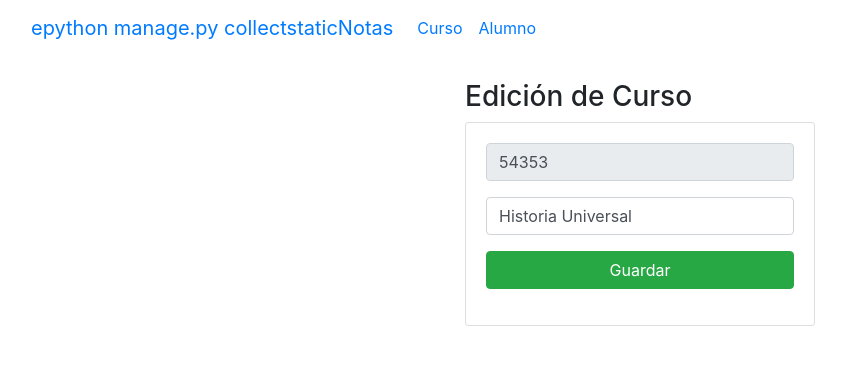
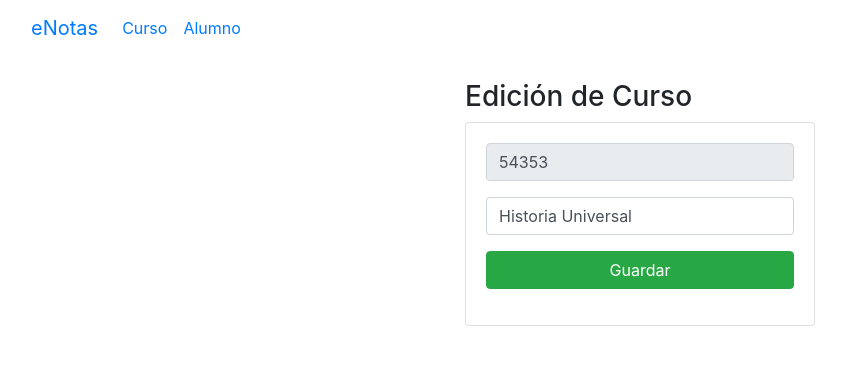
Before and after one commit to dzamorae/enotas_web, a Django app: page /edicionCurso/54353 in a window 1280 px wide. Shown: the top 365 px of the page, without its empty margins (0-846 px from the left). Run offline with Django 5.2, Linux system fonts and the light colour scheme; data comes from the database, SQL or seed files in the repository.

Commit message:
Update base.html
Se actualiza pagina base por texto equivocado.

```diff
--- a/Apps/Academico/templates/base.html
+++ b/Apps/Academico/templates/base.html
@@ -12,7 +12,7 @@
 <body>
     <nav class="navbar navbar-expand-lg">
         <div class="container-fluid">
-          <a class="navbar-brand" href="#">epython manage.py collectstaticNotas</a>
+          <a class="navbar-brand" href="#">eNotas</a>
           <button class="navbar-toggler" type="button" data-bs-toggle="collapse" data-bs-target="#navbarSupportedContent" aria-controls="navbarSupportedContent" aria-expanded="false" aria-label="Toggle navigation">
             <span class="navbar-toggler-icon"></span>
           </button>
```
